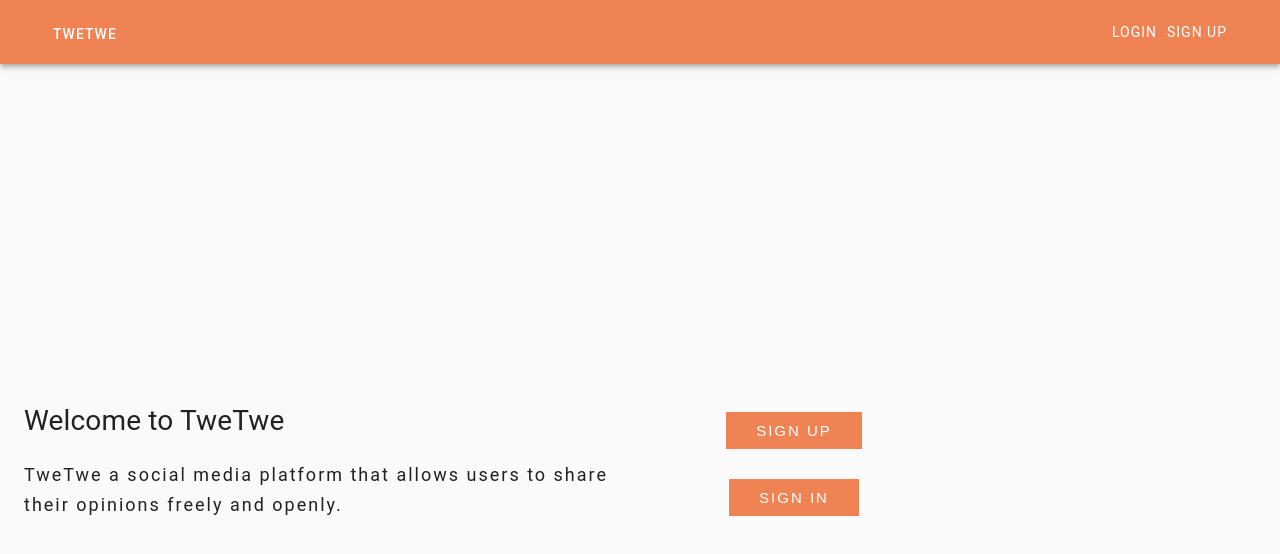
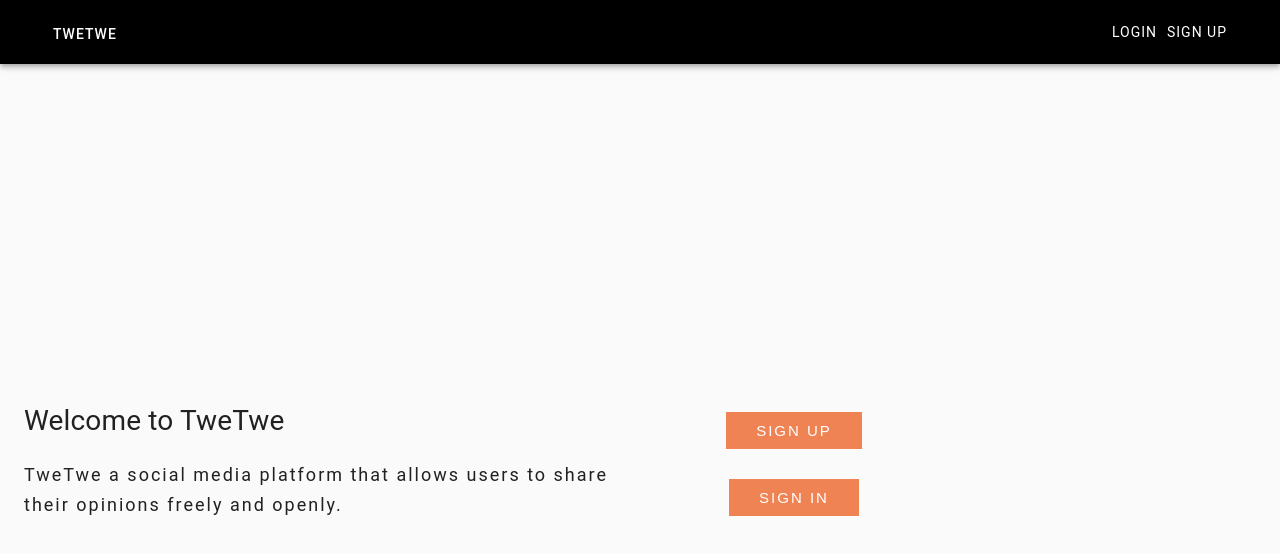
Before and after one commit to elisvcodes/TweTwe, a React (Create React App) app in the folder client/: page / in a window 1280 px wide. Shown: the top 554 px of the page. Built offline with nearby package versions, Linux system fonts and the light colour scheme.

Commit message:
Changed the background color of Nav

```diff
--- a/client/src/components/navbar/Navbar.js
+++ b/client/src/components/navbar/Navbar.js
@@ -13,6 +13,7 @@ import { NavLink, useHistory } from 'react-router-dom';
 const useStyles = makeStyles((theme) => ({
   root: {
     flexGrow: 1,
+    backgroundColor: 'black',
   },
   links: {
     color: 'white',
@@ -33,8 +34,8 @@ export default function Navbar({ user, setUser }) {
   const history = useHistory();
 
   return (
-    <div className={classes.root}>
-      <AppBar position="static">
+    <div>
+      <AppBar position="static" className={classes.root}>
         <Container>
           <Toolbar>
             <Typography variant="h6" className={classes.title}>
```
